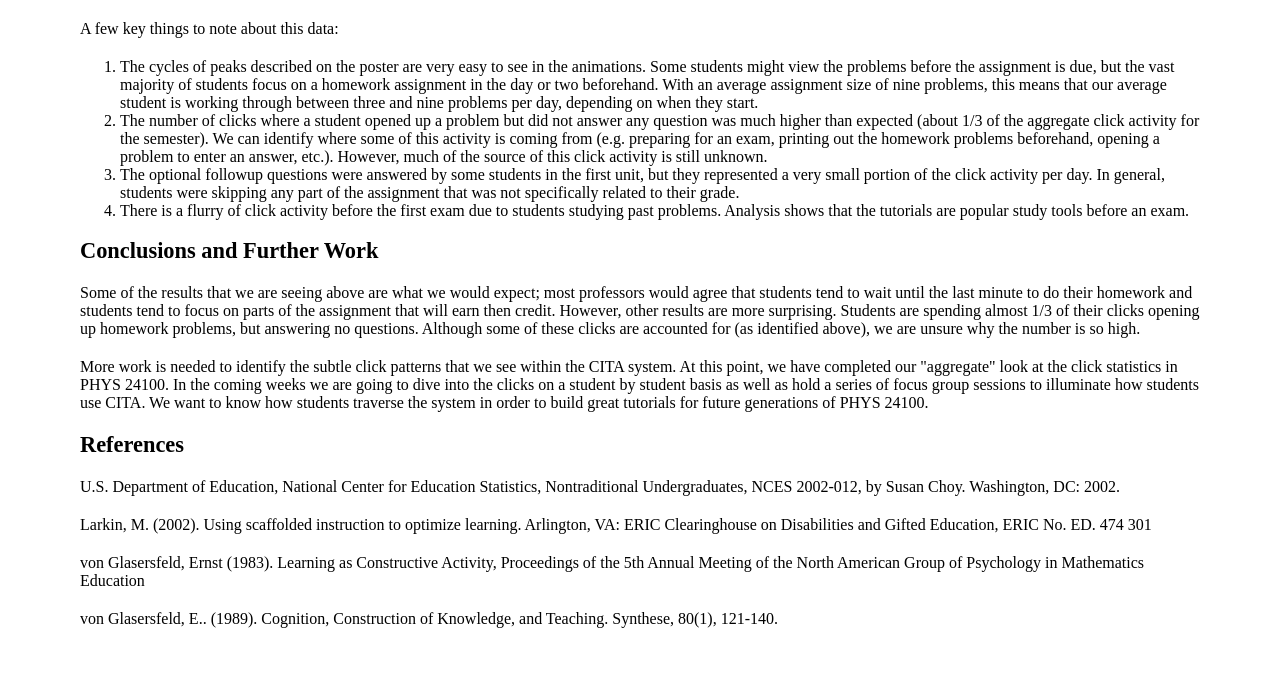
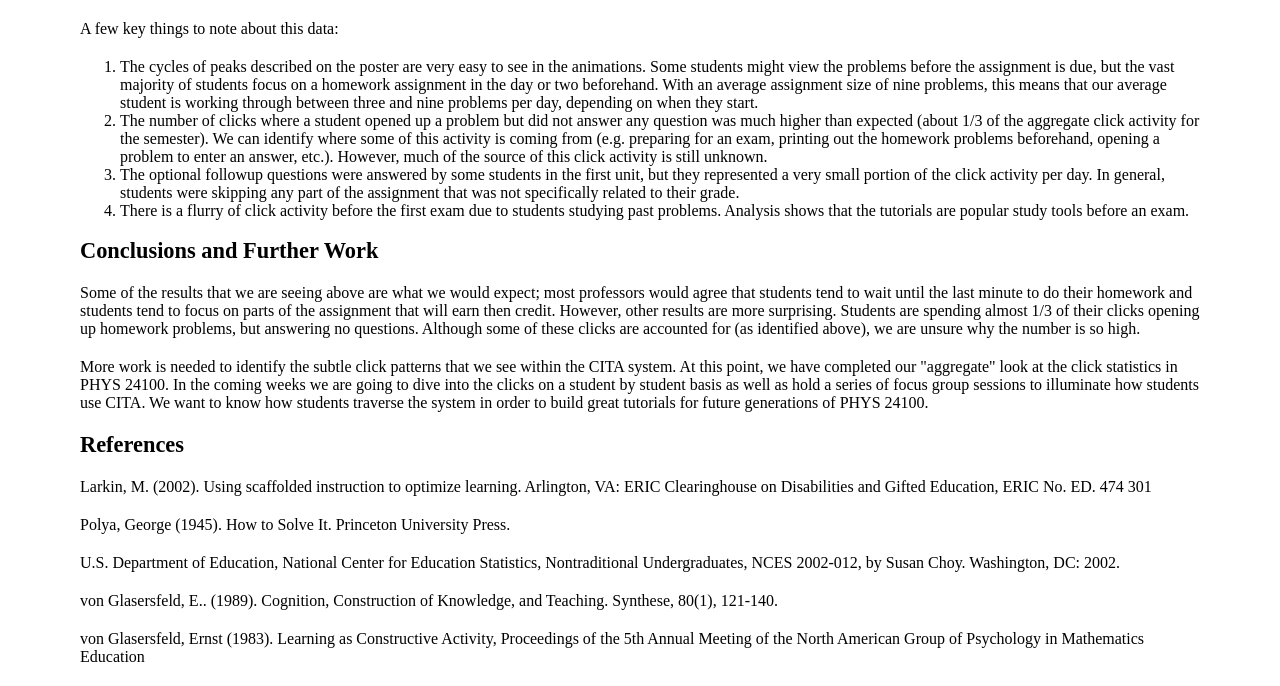
Before and after one commit to cmvandrevala/cmvandrevala.github.io, a Jekyll site: the page built from narst_video.html, in a window 1280 px wide and 900 px high, scrolled down 1206 px, cut to the strip 214-900 px from the top of the window. Built offline with Jekyll 4.4.1, drawn with Linux system fonts in a browser that asks for light colours; before the commit the page ends 2068 px from its top, so only the background shows below that.

Commit message:
Add Polya reference

```diff
--- a/_layouts/narst-video.html
+++ b/_layouts/narst-video.html
@@ -76,10 +76,17 @@ img {
 
 <h2>References</h2>
 
+<p>Larkin, M. (2002). Using scaffolded instruction to optimize learning. Arlington, VA: ERIC Clearinghouse on Disabilities and Gifted Education, ERIC No. ED. 474 301</p>
+
+<p>Polya, George (1945). How to Solve It. Princeton University Press.</p>
+
 <p>U.S. Department of Education, National Center for Education Statistics, Nontraditional Undergraduates, NCES 2002-012, by Susan Choy. Washington, DC: 2002.</p>
-<p>Larkin, M. (2002). Using scaffolded instruction to optimize learning. Arlington, VA: ERIC Clearinghouse on Disabilities and Gifted Education, ERIC No. ED. 474 301</p>
+
+<p>von Glasersfeld, E.. (1989). Cognition, Construction of Knowledge, and Teaching. Synthese, 80(1), 121-140.</p>
+
 <p>von Glasersfeld, Ernst (1983). Learning as Constructive Activity, Proceedings of the 5th Annual Meeting of the North American Group of Psychology in Mathematics Education</p>
-<p>von Glasersfeld, E.. (1989). Cognition, Construction of Knowledge, and Teaching. Synthese, 80(1), 121-140.</p>
+
+
 
 </body>
 
```
